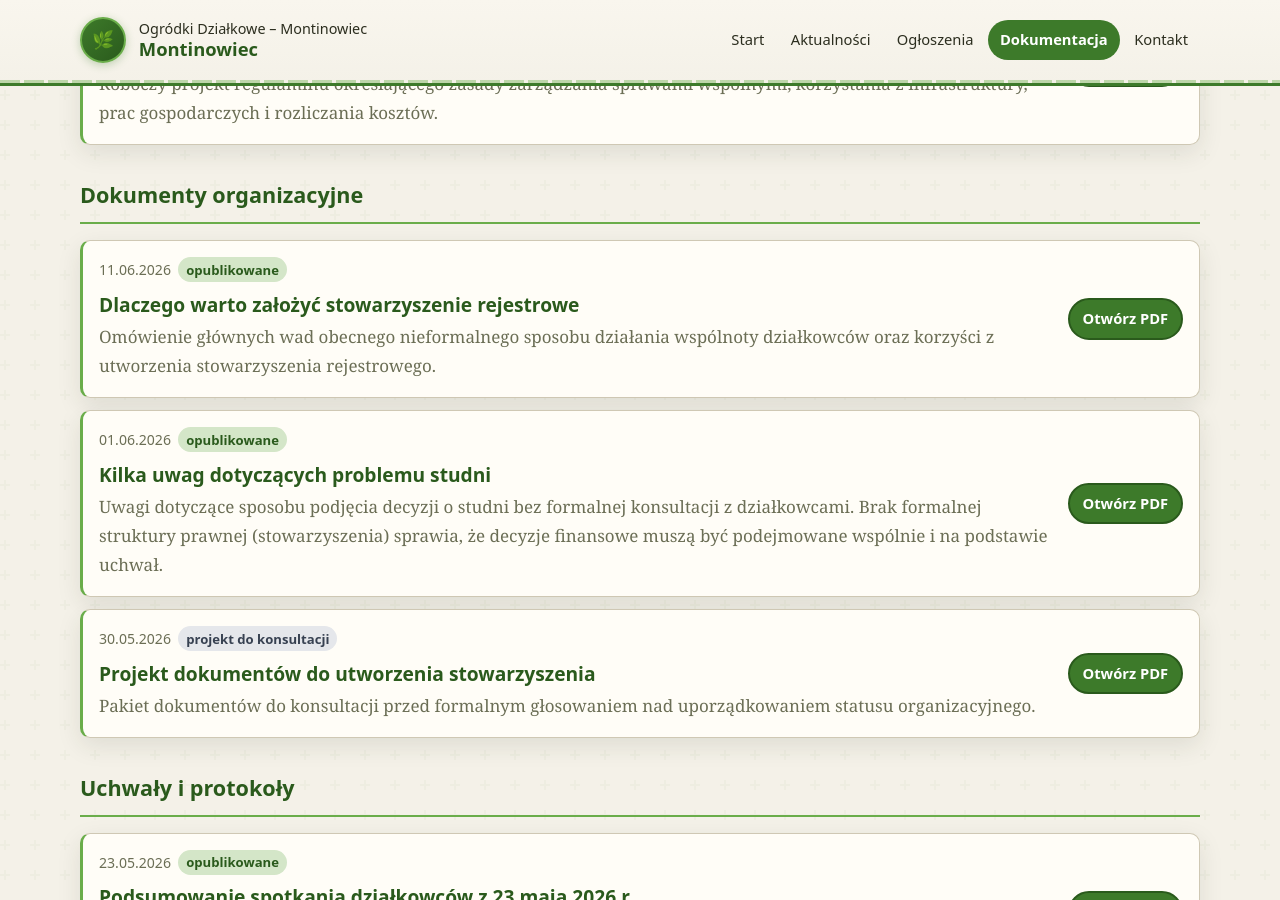
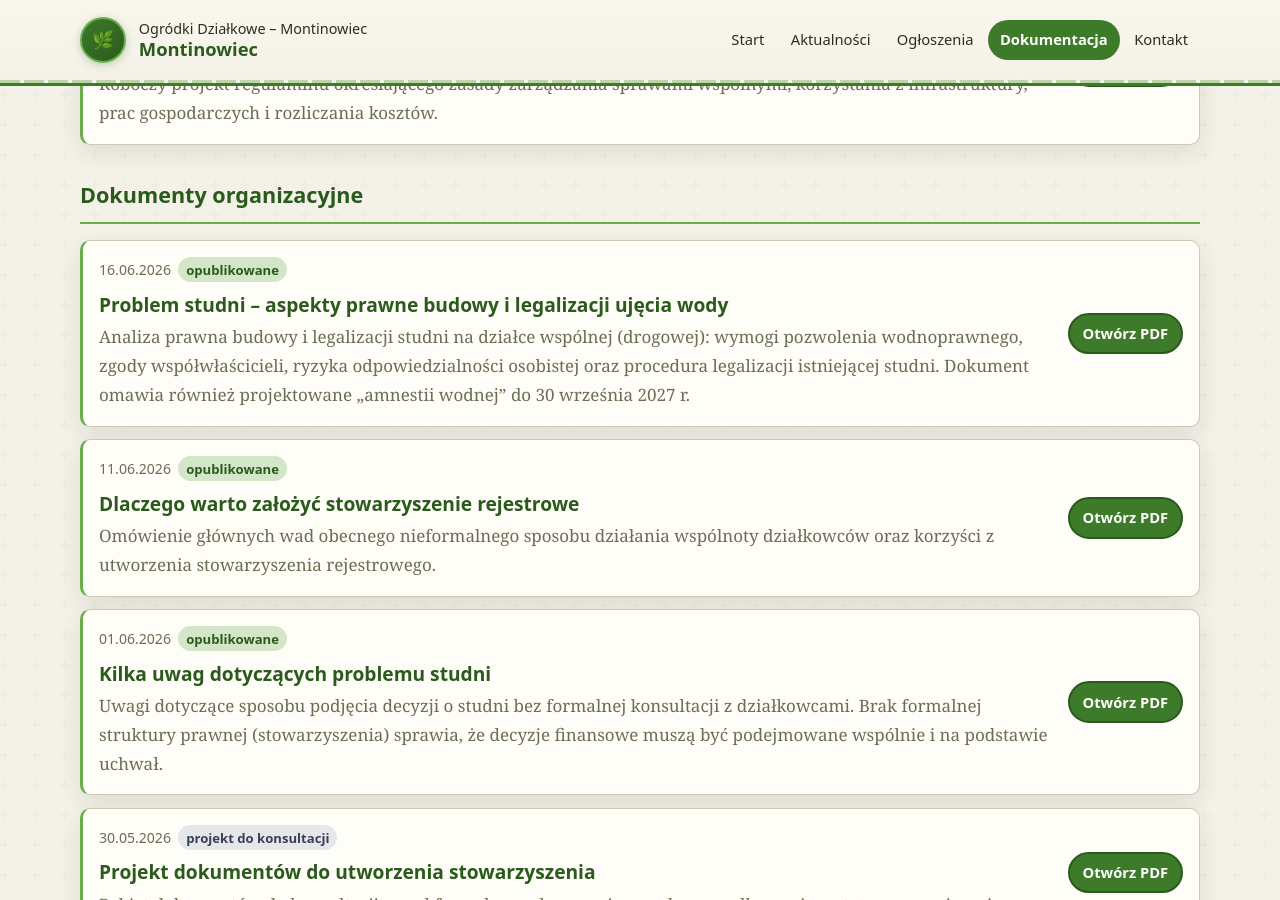
Before and after one commit to brxie/montin-page, a Jekyll site: the page built from dokumentacja.md, in a window 1280 px wide and 900 px high, scrolled down 655 px. Built offline with Jekyll 4.4.1, drawn with Linux system fonts in a browser that asks for light colours.

Commit message:
Dodaj dokument: Problem studni – aspekty prawne budowy i legalizacji ujęcia wody

```diff
--- a/_data/documents.yml
+++ b/_data/documents.yml
@@ -28,6 +28,14 @@
     - opublikowane
   file: "/documents/stowarzyszenie-rejestrowe-argumenty.pdf"
   description: "Omówienie głównych wad obecnego nieformalnego sposobu działania wspólnoty działkowców oraz korzyści z utworzenia stowarzyszenia rejestrowego."
+
+- title: "Problem studni – aspekty prawne budowy i legalizacji ujęcia wody"
+  category: "Dokumenty organizacyjne"
+  date: 2026-06-16
+  labels:
+    - opublikowane
+  file: "/documents/problem-studni-aspekty-prawne.pdf"
+  description: "Analiza prawna budowy i legalizacji studni na działce wspólnej (drogowej): wymogi pozwolenia wodnoprawnego, zgody współwłaścicieli, ryzyka odpowiedzialności osobistej oraz procedura legalizacji istniejącej studni. Dokument omawia również projektowane \u201eamnestii wodnej\u201d do 30 września 2027 r."
 
 - title: "Kilka uwag dotyczących problemu studni"
   category: "Dokumenty organizacyjne"
```
Also changed, not shown: 1 other file.
